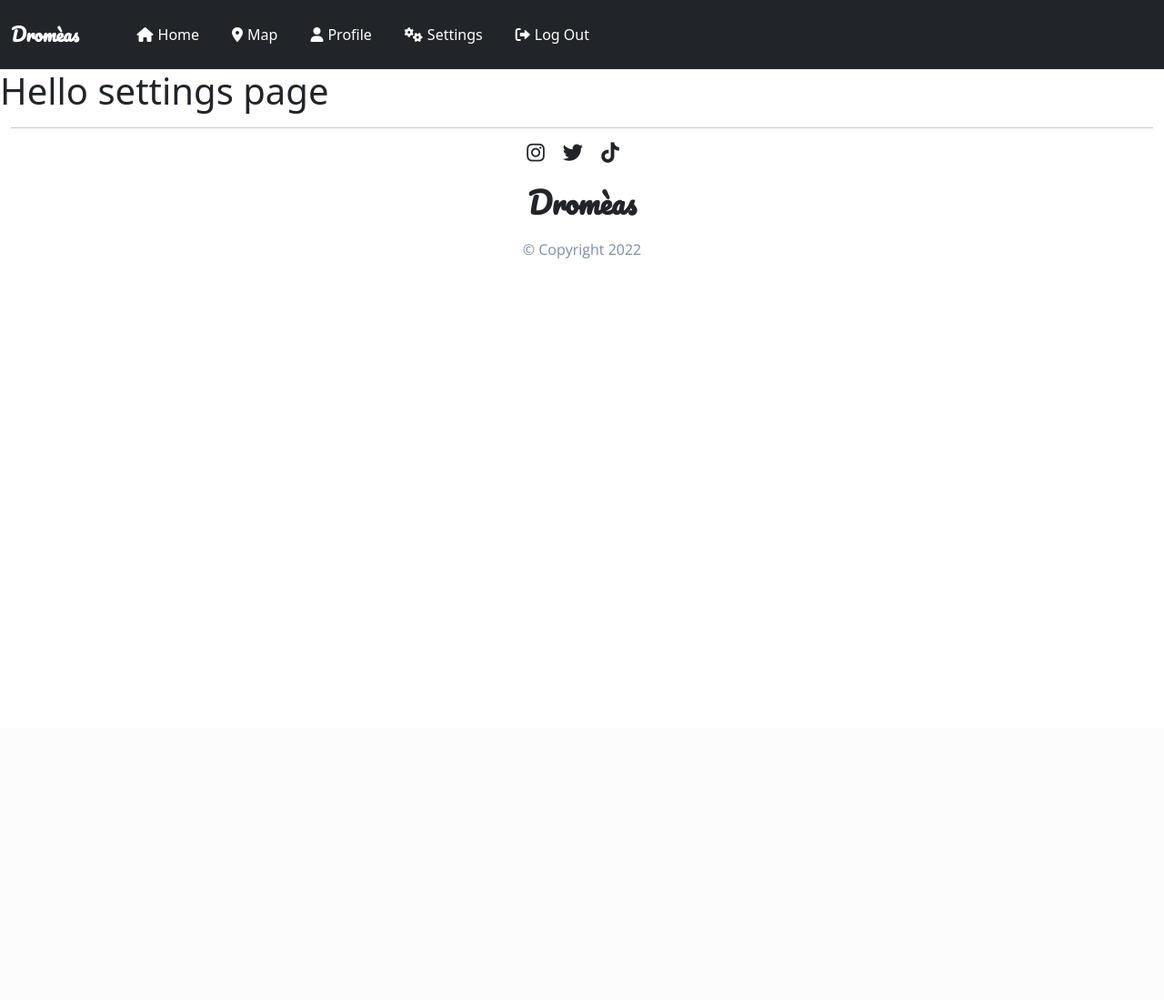
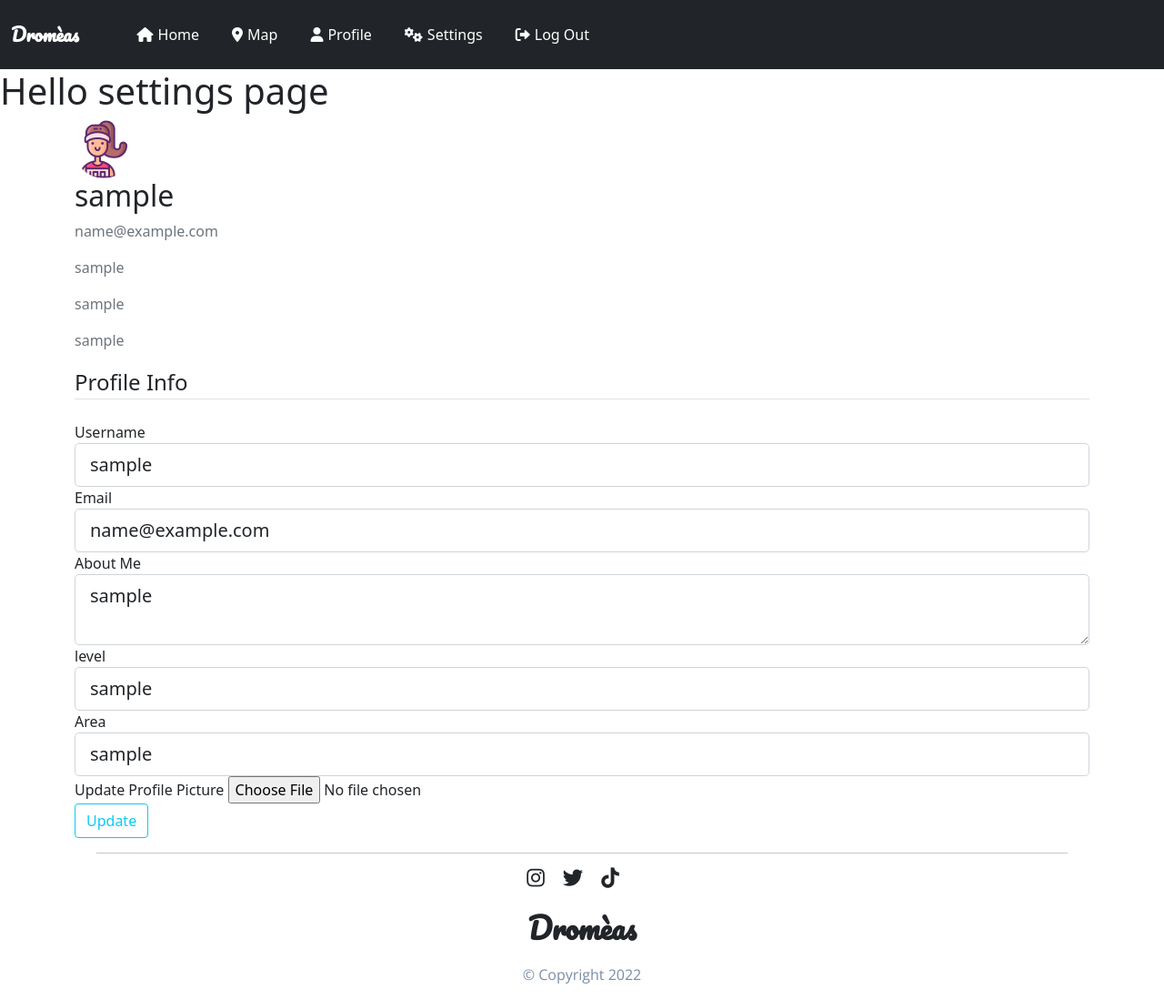
Before and after one commit to Sevasti-Asvesta/dromeas, a Flask app: page /settings in a window 1280 px wide. Shown: the whole page at 91% size. Before the commit the page ends 284 px from the top, so only its background shows below. Run offline with Flask 2, Linux system fonts and the light colour scheme; the visitor is signed in with stand-in values (Sample User, id 1); data comes from the database, SQL or seed files in the repository; some libraries are stand-ins or nearby versions.

Commit message:
changes-new cols in DB

```diff
--- a/app.py
+++ b/app.py
@@ -1,12 +1,13 @@
-
 import os
 import sys
+import secrets
+from PIL import Image
 from flask import Flask, request, abort, jsonify, render_template, url_for, flash, redirect
 from flask_cors import CORS
 import traceback
-from models import setup_db, SampleLocation, db_drop_and_create_all, db, User
+from models import setup_db, SampleLocation,  User, db #,db_drop_and_create_all
 #importing from forms.py the classes and then create routes
-from forms import RegistrationForm, LoginForm
+from forms import RegistrationForm, LoginForm, UpdateSettingsForm
 from flask_wtf.csrf import CSRFProtect
 from flask_bcrypt import Bcrypt
 from models import SQLAlchemy
@@ -39,8 +40,11 @@ def create_app(test_config=None):
     login_manager.init_app(app)
     login_manager.login_view='login'
     login_manager.login_message_category='info'
+
+
     #according to the tutorial(vid.6) this has to be above
     #User class in the models file
+
     @login_manager.user_loader
     def load_user(user_id):
        return User.query.get(int(user_id))
@@ -64,7 +68,7 @@ def create_app(test_config=None):
         form = RegistrationForm()
         if form.validate_on_submit():
             hashed_password = bcrypt.generate_password_hash(form.password.data).decode('utf-8')
-            user= User(username=form.username.data, email=form.email.data, password= hashed_password)
+            user= User(username=form.username.data, email=form.email.data, password= hashed_password, about_me=form.about_me.data, area=form.area.data, level=form.level.data)
             db.session.add(user)
             db.session.commit()
             flash(f'Account created for {form.username.data}', 'success')
@@ -98,13 +102,61 @@ def create_app(test_config=None):
     @app.route('/profile')
     @login_required
     def profile():
-        return render_template('profile.html', title='Profile')
+
+        image_file = url_for('static', filename= 'images/' + current_user.image_file)
+        return render_template('profile.html', title='Profile', image_file= image_file)
+
+
+    #function for the images
+
+    def save_picture(form_picture):
+      random_hex = secrets.token_hex(8)
+      _, f_ext = os.path.splitext(form_picture.filename)
+      picture_fn = random_hex + f_ext
+      picture_path = os.path.join(app.root_path, 'static/images', picture_fn)
+
+      output_size = (300, 300)
+      i= Image.open(form_picture)
+      i.thumbnail(output_size)
+      i.save(picture_path)
+
+      return picture_fn
+
+
+
 
     #settings page
-    @app.route('/settings')
-    @login_required
+    @app.route('/settings', methods=['GET', 'POST'])
+
     def settings():
-        return render_template('settings.html')
+        form= UpdateSettingsForm()
+
+        if form.validate_on_submit():
+          if form.picture.data:
+              picture_file = save_picture(form.picture.data)
+              current_user.image_file = picture_file
+
+          current_user.username = form.username.data
+          current_user.email = form.email.data
+          current_user.about_me= form.about_me.data
+          current_user.area= form.area.data
+          current_user.level = form.level.data
+          db.session.commit()
+          flash('your changes have been saved🎊', 'success')
+          return redirect(url_for('settings'))
+        elif request.method == 'GET' :
+            form.about_me.data = current_user.about_me
+            form.area.data = current_user.area
+            form.level.data =current_user.level
+            form.username.data = current_user.username
+            form.email.data = current_user.email
+        image_file= url_for('static', filename='images/' + current_user.image_file)
+        return render_template('settings.html', title='Settings', image_file = image_file, form=form )
+
+
+
+
+
 
     #map page
     @app.route('/map', methods=['GET'])
@@ -172,9 +224,8 @@ def create_app(test_config=None):
     return app
 #maps code
 
+app= create_app()
 
 if __name__ == '__main__':
     #port = int(os.environ.get("PORT",5000))
     app.run(debug=True) #host='127.0.0.1',port=port,
-
-app= create_app()
--- a/forms.py
+++ b/forms.py
@@ -1,14 +1,20 @@
 
 from flask_wtf import FlaskForm
-from wtforms import StringField, PasswordField, SubmitField, BooleanField
+from flask_wtf.file import FileField, FileAllowed
+from flask_login import current_user
+from wtforms import StringField, PasswordField, SubmitField, BooleanField, TextAreaField
 from wtforms.validators import DataRequired, Length, Email, EqualTo, ValidationError
 from models import User
+
 
 class RegistrationForm(FlaskForm):
    username = StringField('Username', validators=[DataRequired(), Length(min=2, max= 20)])
    email= StringField('Email', validators=[DataRequired(), Email()])
    password= PasswordField('Password', validators=[DataRequired()])
    confirm_password= PasswordField('Confirm Password', validators=[DataRequired(), EqualTo('password')])
+   about_me=TextAreaField('About Me', validators=[DataRequired()])
+   level=StringField('Level', validators=[DataRequired()])
+   area=StringField('Area', validators=[DataRequired()])
    submit= SubmitField('Sign Up')
 
    def validate_username(self, username):
@@ -28,3 +34,31 @@ class LoginForm(FlaskForm):
    password= PasswordField('Password', validators=[DataRequired()])
    remember= BooleanField('Remember Me')
    submit= SubmitField('Log In')
+
+
+class UpdateSettingsForm(FlaskForm):
+     username = StringField('Username', validators=[DataRequired(), Length(min= 2, max = 20)])
+
+     email = StringField('Email', validators=[DataRequired(), Email()])
+     password= PasswordField('Password', validators=[DataRequired()])
+     picture = FileField('Update Profile Picture', validators=[FileAllowed(['jpg', 'png'])])
+
+     about_me=TextAreaField('About Me', validators=[DataRequired()])
+     level=StringField('level', validators=[DataRequired()])
+     area=StringField('Area', validators=[DataRequired()])
+
+     submit = SubmitField('Update')
+
+     def validate_username(self, username):
+          if username.data != current_user.username:
+              user= User.query.filter_by(username = username.data).first()
+
+              if user:
+                raise ValidationError('That username already exists.')
+
+     def validate_email(self, email):
+          if email.data != current_user.email:
+             user= User.query.filter_by(email = email.data).first()
+
+             if user:
+                raise ValidationError('That Email already exists.')
--- a/templates/navbar.html
+++ b/templates/navbar.html
@@ -56,6 +56,7 @@
             </li>
 
             {% if current_user.is_authenticated %}
+
             <li class="nav-item">
               <a class="nav-link active" href="{{ url_for('map') }}"
                 ><i class="fa-solid fa-location-dot"></i>Map</a
--- a/templates/settings.html
+++ b/templates/settings.html
@@ -1,37 +1,64 @@
 {% extends 'navbar.html' %} {% block content %}
 <h1>Hello settings page</h1>
-{% include "footer.html" %} {% endblock %}
 <div class="container">
-  <form method="POST" action="">
+  <div class="media">
+    <img class="rounded-circle account-img" src="{{ image_file }}" />
+    <div class="media-body">
+      <h2 class="account-heading">{{ current_user.username }} </h2>
+      <p class="text-secondary">{{ current_user.email }}</p>
+      <p class="text-secondary">{{ current_user.about_me }}</p>
+      <p class="text-secondary">{{ current_user.level }}</p>
+      <p class="text-secondary">{{ current_user.area }}</p>
+    </div>
+  </div>
+  <!-- FORM HERE -->
+
+  <form method="POST" action="" >
     {{ form.csrf_token() }}
     <fieldset class="form-group">
-      <legend class="border-bottom mb-4">Join Today</legend>
+      <legend class="border-bottom mb-4">Profile Info</legend>
       <div class="form-group">
-        {{ form.username.label(class='form-control-label') }} {{
-        form.username(class='form-control form-control-lg') }}
+        {{ form.username.label(class="form-control-label") }}  {{form.username(class="form-control
+        form-control-lg") }}
+
+
       </div>
       <div class="form-group">
-        {{ form.email.label(class='form-control-label') }} {{
-        form.email(class='form-control form-control-lg') }}
+        {{ form.email.label(class="form-control-label") }}  {{form.email(class="form-control
+        form-control-lg") }}
       </div>
       <div class="form-group">
-        {{ form.password.label(class='form-control-label') }} {{
-        form.password(class='form-control form-control-lg') }}
+        {{ form.about_me.label(class="form-control-label") }}  {{form.about_me(class="form-control
+        form-control-lg") }}
       </div>
       <div class="form-group">
-        {{ form.confirm_password.label(class='form-control-label') }} {{
-        form.confirm_password(class='form-control form-control-lg') }}
+        {{ form.level.label(class="form-control-label") }}  {{form.level(class="form-control
+        form-control-lg") }}
+      </div>
+      <div class="form-group">
+        {{ form.area.label(class="form-control-label") }}  {{form.area(class="form-control
+        form-control-lg") }}
+      </div>
+      <div class="form-group">
+        {{ form.picture.label() }}
+        {{ form.picture(class="form-control-file") }}
+        {% if form.picture.errors %}
+           {% for error in form.picture.errors %}
+                <span class="text-danger">{{ error }}</span></br>
+           {% endfor %}
+        {% endif %}
       </div>
     </fieldset>
     <div class="form-group">
-      {{ form.submit(class='btn btn-outline-info') }}
+      {{ form.submit(class="btn btn-outline-info") }}
+
     </div>
   </form>
 </div>
-<div class="border-top pt-3">
-  <small class="text-muted">
-    Already have an Account?<a class="ml-2" href="{{ url_for('login') }}"
-      >Log In</a
-    >
-  </small>
+  <div class="container">
+    <div class="row">
+      <div class="footer">{% include "footer.html" %}</div>
+    </div>
+  </div>
 </div>
+  {% endblock %}
```
Also changed, not shown: models.py (+9 -5 lines), requirements.txt (+4 -4 lines), templates/profile.html (+6 -10 lines), templates/signup.html (+16 -2 lines), static/images/default.jpg (added), static/images/icon-runner.png (added).
